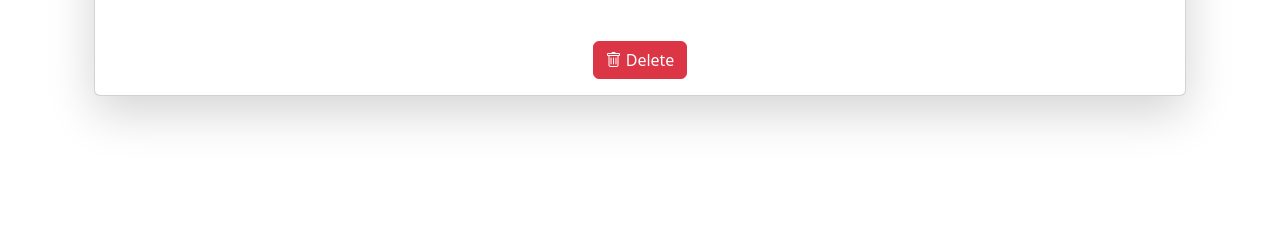
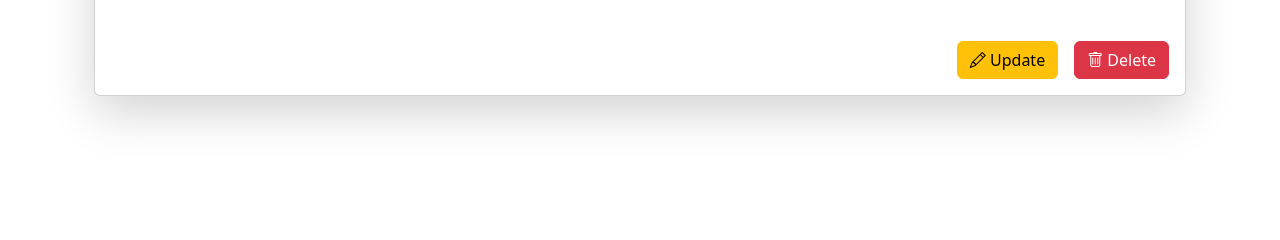
Before and after one commit to mahdihassani-dev/Django-CRM, a Django app: template website/templates/customer.html in a window 1280 px wide. Shown: the part 389-629 px from the top of the page. Run offline with Django 5.2, Linux system fonts and the light colour scheme; the template is opened without the code that fills it, so the values that code supplies are empty.

Commit message:
update btn adde

```diff
--- a/website/templates/customer.html
+++ b/website/templates/customer.html
@@ -45,8 +45,11 @@
                     <strong>ID:</strong> <span>{{ customer.id }}</span>
                 </div>
             </div>
-            <!-- Delete Button -->
-            <div class="text-center mt-4">
+            <!-- Buttons: Delete and Update -->
+            <div class="d-flex justify-content-end mt-4">
+                <a href="#" class="btn btn-warning me-3">
+                    <i class="bi bi-pencil"></i> Update
+                </a>
                 <a href="{% url 'delete-customer' customer.id %}" class="btn btn-danger">
                     <i class="bi bi-trash"></i> Delete
                 </a>
```
